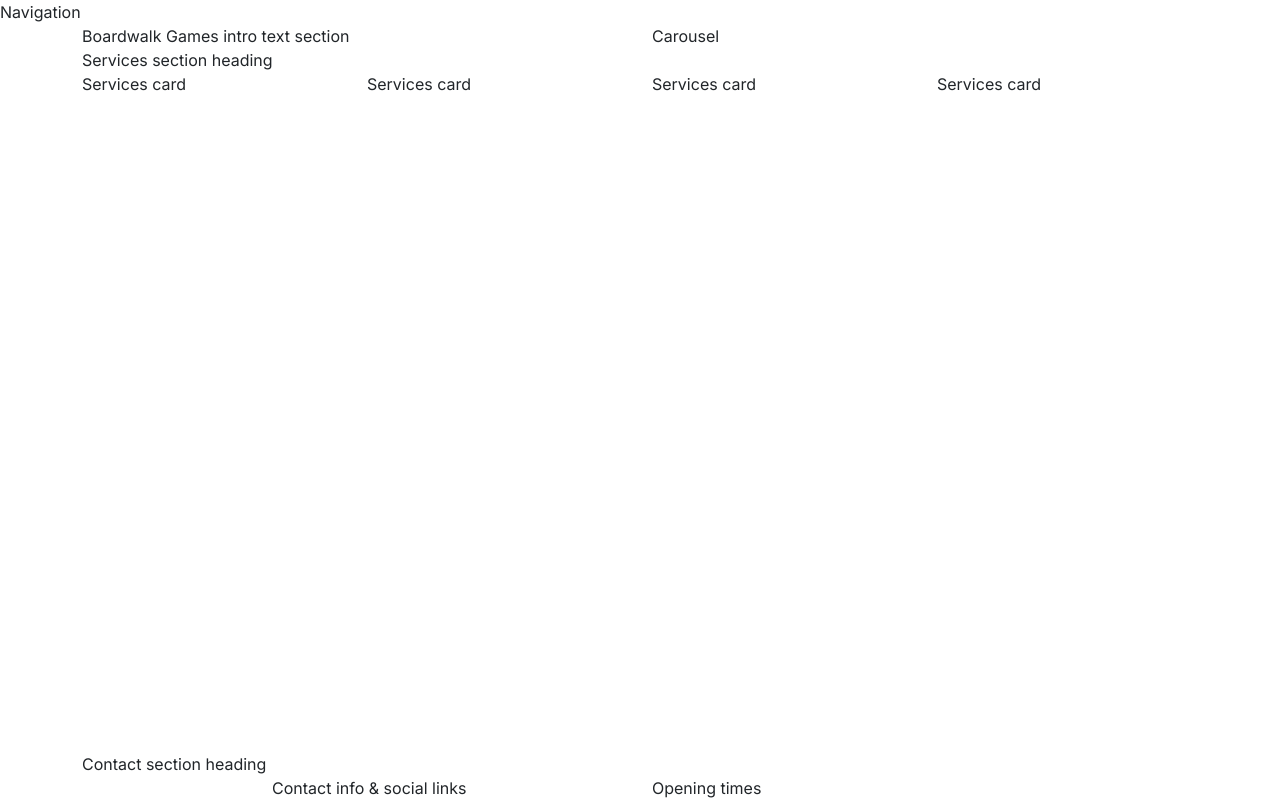
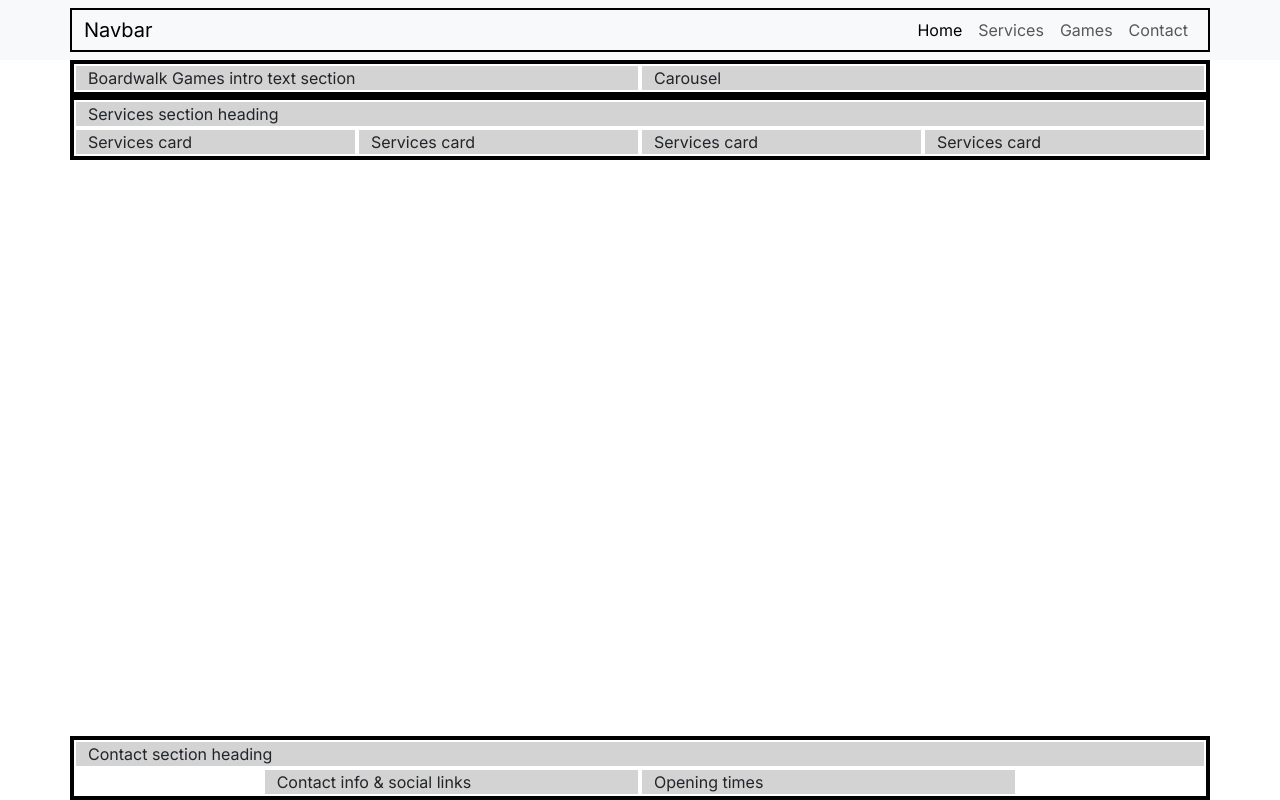
Before and after one commit to RGrewal99/broadwalk-games, a plain HTML site: page index.html in a window 1280 px wide. Drawn offline with nearby package versions, Linux system fonts and the light colour scheme; a web font is replaced by a local one.

Commit message:
Add homepage navigation

```diff
--- a/assets/css/style.css
+++ b/assets/css/style.css
@@ -26,3 +26,15 @@ font-family: var(--secondary-font);
 .sub-heading-color {
     color: var(--highlight-color);
 }
+
+/* grid visualisation CSS for testing */
+
+.container,
+.row {
+    border: 2px solid black;
+}
+
+.col-12 {
+    border: 2px solid white;
+    background-color: lightgray;
+}
--- a/index.html
+++ b/index.html
@@ -23,9 +23,34 @@
 </head>
 
 <!-- Classes on body set to work with mt-auto on footer to ensure it always stays at the bottom of the page -->
+
 <body class="d-flex flex-column min-vh-100">
     <!-- Navigation -->
-    <div>Navigation</div>
+    <nav class="navbar navbar-expand-lg bg-body-tertiary">
+        <div class="container">
+            <a class="navbar-brand" href="#">Navbar</a>
+            <button class="navbar-toggler" type="button" data-bs-toggle="collapse" data-bs-target="#navbarNav"
+                aria-controls="navbarNav" aria-expanded="false" aria-label="Toggle navigation">
+                <span class="navbar-toggler-icon"></span>
+            </button>
+            <div class="collapse navbar-collapse" id="navbarNav">
+                <ul class="navbar-nav ms-auto">
+                    <li class="nav-item">
+                        <a class="nav-link active" aria-current="page" href="index.html">Home</a>
+                    </li>
+                    <li class="nav-item">
+                        <a class="nav-link" href="#">Services</a>
+                    </li>
+                    <li class="nav-item">
+                        <a class="nav-link" href="game-library-html">Games</a>
+                    </li>
+                    <li class="nav-item">
+                        <a class="nav-link" href="#">Contact</a>
+                    </li>
+                </ul>
+            </div>
+        </div>
+    </nav>
 
     <!-- Header with carousel -->
     <header class="container">
```
Also changed, not shown: 1 other file.
